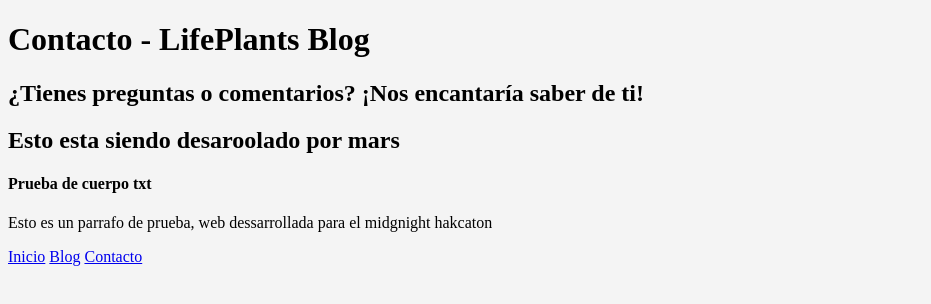
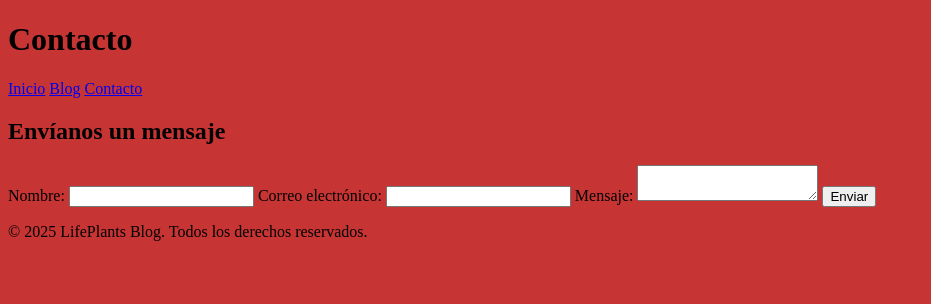
Before and after one commit to MiguelSalmeron/Blog-Plantas-Sprint, a plain HTML site: page contact.html in a window 1280 px wide. Shown: the whole page, without its empty margins (0-931 px from the left). Drawn offline with Linux system fonts and the light colour scheme.

Commit message:
fix(css): correct CSS path and debug HTML syntax

```diff
--- a/contact.html
+++ b/contact.html
@@ -1,25 +1,42 @@
 <!DOCTYPE html>
-<html lang ="es">
+<html lang="es">
+
 <head>
     <meta charset="UTF-8">
-    <meta name="viewport" content="width=device-width, inicial-scale=1.0">
-   <title>LifePlants blog - Contacto</title>
-   <link rel="stylesheet" href="styles/style.css">
+    <meta name="viewport" content="width=device-width, initial-scale=1.0">
+    <title>Contacto - LifePlants</title>
+    <link rel="stylesheet" href="styles/style.css">
 </head>
+
 <body>
-
     <header>
-        <h1>Contacto - LifePlants Blog</h1>
-        <h2>¿Tienes preguntas o comentarios? ¡Nos encantaría saber de ti!</h2>
-        <h2>Esto esta siendo desaroolado por mars</h2>
-        <h4>Prueba de cuerpo txt</h4>
-        <p> Esto es un parrafo de prueba, web dessarrollada para el midgnight hakcaton</p>
+        <h1>Contacto</h1>
         <nav>
             <a href="index.html">Inicio</a>
             <a href="blog.html">Blog</a>
             <a href="contact.html">Contacto</a>
         </nav>
     </header>
+
+    <main>
+        <h2>Envíanos un mensaje</h2>
+        <form action="#" method="post">
+            <label for="name">Nombre:</label>
+            <input type="text" id="name" name="name" required>
+
+            <label for="email">Correo electrónico:</label>
+            <input type="email" id="email" name="email" required>
+
+            <label for="message">Mensaje:</label>
+            <textarea id="message" name="message" required></textarea>
+
+            <button type="submit">Enviar</button>
+        </form>
+    </main>
+
+    <footer>
+        <p>&copy; 2025 LifePlants Blog. Todos los derechos reservados.</p>
+    </footer>
 </body>
 
 </html>
--- a/styles/style.css
+++ b/styles/style.css
@@ -1,3 +1,3 @@
-body{
-    background-color: #f4f4f4;
+body {
+    background-color: #c73434;
 }
```
Also changed, not shown: blog.html (+20 -4 lines), index.html (+13 -8 lines).
